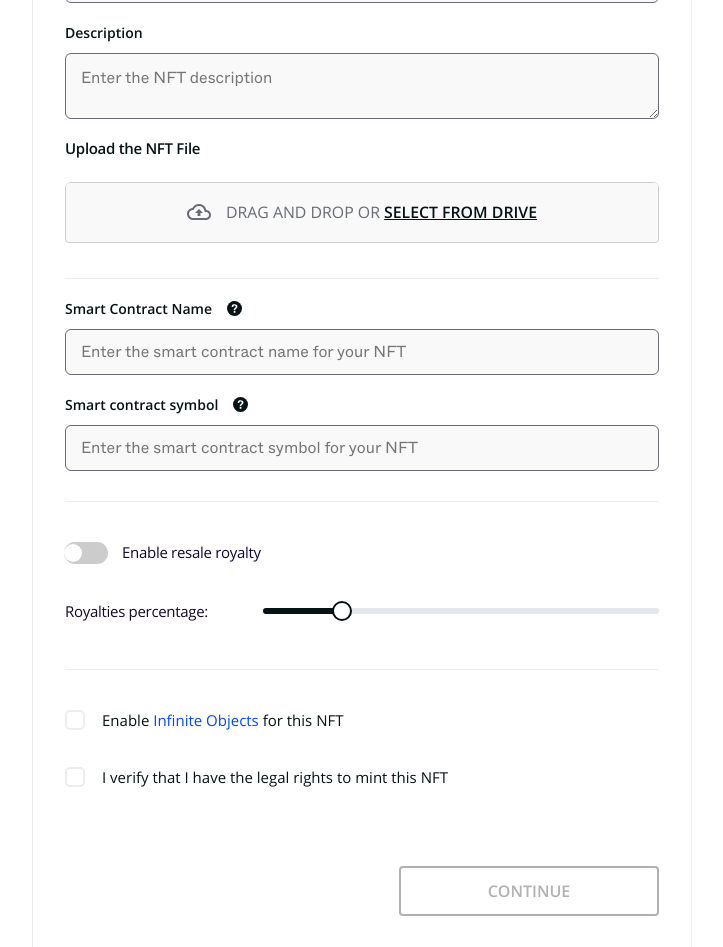
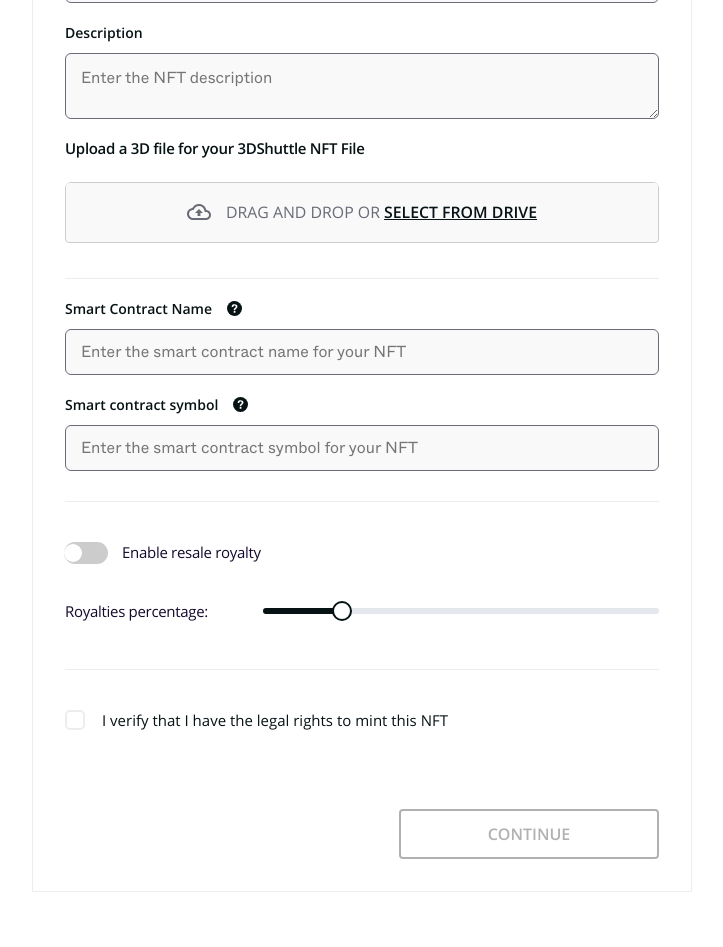
Before and after one commit to workstore/biance_tradingview_bot, a Vue app: page / in a window 1280 px wide. Shown: the part 540-1487 px from the top of the page, without its empty margins (278-1001 px from the left). After the commit the page ends 1432 px from the top, so only its background shows below. Built offline with nearby package versions, Linux system fonts and the light colour scheme.

Commit message:
update UIs

```diff
--- a/src/views/HomePage/NFTForm.vue
+++ b/src/views/HomePage/NFTForm.vue
@@ -16,7 +16,7 @@
       style="margin-bottom: 20px"
     ></div>
     <div class="form-header-section">
-      <h2 class="form-header-title">NFT Details</h2>
+      <h2 class="form-header-title">3DShuttle NFT Details</h2>
       <p style="font-size: 14px; z-index: 0">
         This information will be visible on marketplaces.
       </p>
@@ -46,7 +46,9 @@
       </div>
     </div>
     <div class="label-input">
-      <h3 class="file-desc-title">Upload the NFT File</h3>
+      <h3 class="file-desc-title">
+        Upload a 3D file for your 3DShuttle NFT File
+      </h3>
       <p class="file-desc-text"></p>
     </div>
     <p style="font-size: 14px; z-index: 0; padding-bottom: 20px"></p>
@@ -55,6 +57,7 @@
     v-show="!minted"
     ref="uploadRef"
     drag
+    accept=".glb,.fbx,.usd"
     class="upload-demo"
     :action="PINATA_UPLOAD"
     :auto-upload="true"
--- a/src/views/HomePage/Operation.vue
+++ b/src/views/HomePage/Operation.vue
@@ -1,18 +1,4 @@
 <template>
-  <div class="checkbox-section" style="cursor: default">
-    <label class="checkbox-container" style="position: relative"
-      >Enable
-      <a
-        href="https://infiniteobjects.com/"
-        target="_blank"
-        style="color: rgb(0, 72, 255)"
-        >Infinite Objects</a
-      >
-      for this NFT<input name="infiniteObjects" type="checkbox" /><span
-        class="checkmark check-area"
-      ></span
-    ></label>
-  </div>
   <div
     style="
       cursor: pointer;
@@ -41,9 +27,9 @@
       By checking this box, you agree, represent, and warrant that you are the
       lawful owner of the underlying intellectual property rights of the asset
       and have the legal rights to create an NFT with the asset. You agree to
-      indemnify and hold harmless CXIP from and against any claim, demand,
+      indemnify and hold harmless anyone from and against any claim, demand,
       damage, debt, liability, account, reckoning, obligation, cost, expense,
-      lien, action, or cause of action based on, in connection with or arising
+      lien, action, or cause of action based on, in connection with, or arising
       out of any breach of the representation and warranty contained herein.
     </p>
   </div>
--- a/src/views/HomePage/WalletConnect.vue
+++ b/src/views/HomePage/WalletConnect.vue
@@ -14,10 +14,9 @@
             style="width: 13px"
           />
           <p style="width: 350px; right: 0px">
-            Are you new to crypto and don't have a wallet yet? No worries! We
-            are working on enabling you to use USD, where CXIP will create a
-            unique wallet for you that will only work with your account (coming
-            soon).
+            "Currently we only support Metamask wallets on PC Chrome-based web
+            browsers" (or whatever Eric says should be)" don't use previous text
+            about USD.
           </p>
         </div>
       </div>
```
